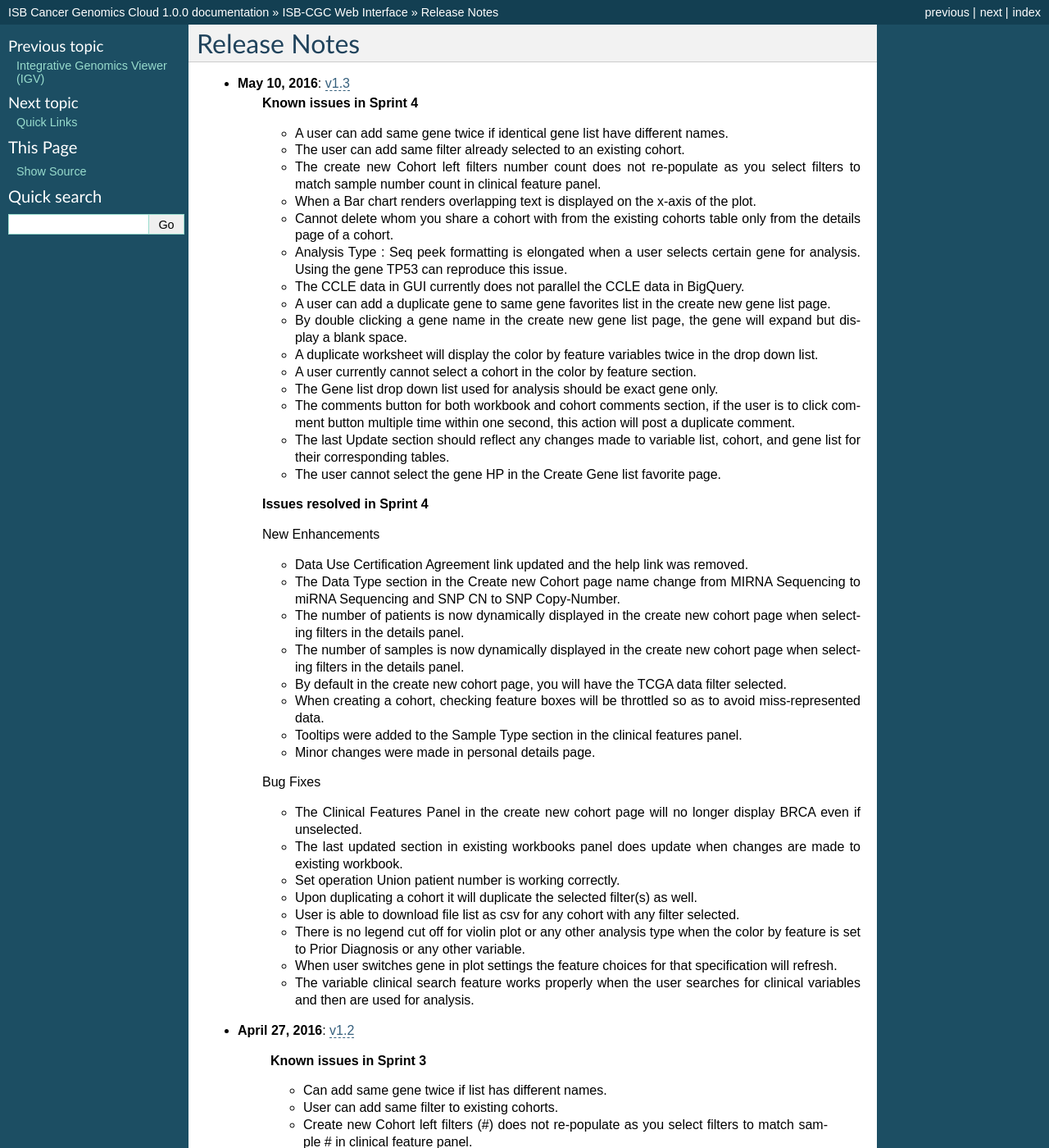
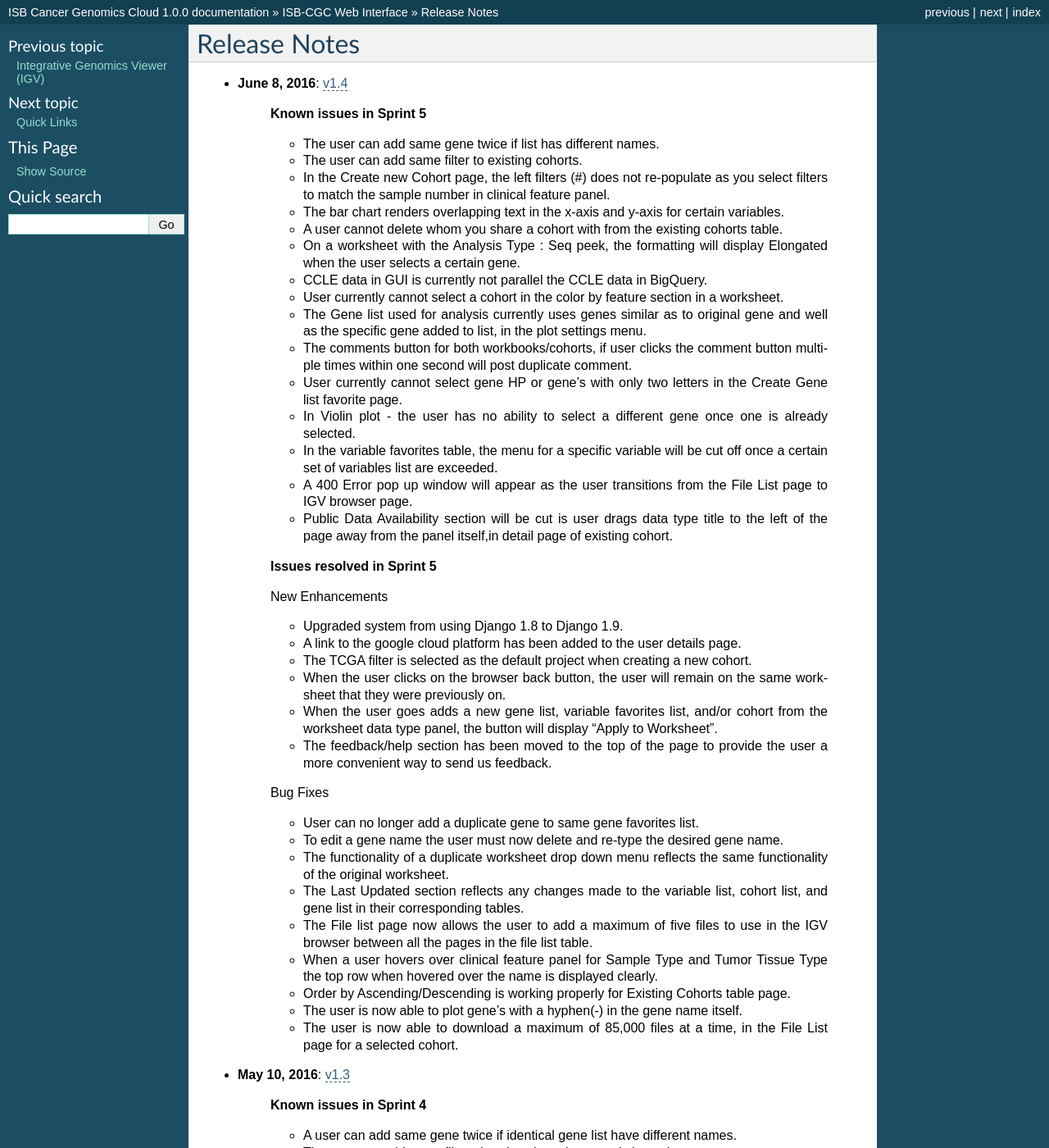
Before and after one commit to isb-cgc/readthedocs, a Sphinx documentation site: the page built from docs/source/sections/webapp/releases.rst, in a window 1280 px wide and 1400 px high. Shown: the whole window at 82% size. Built offline with Sphinx 7.4.7, drawn with Linux system fonts in a browser that asks for light colours.

Commit message:
Update release notes for Sprint 5

```diff
--- a/docs/source/sections/webapp/releases.rst
+++ b/docs/source/sections/webapp/releases.rst
@@ -2,7 +2,52 @@
 Release Notes
 *************
 
+*  **June 8, 2016**: `v1.4 <https://github.com/isb-cgc/ISB-CGC-Webapp/releases/tag/2.4>`_
+
+    **Known issues in Sprint 5**
+
+    - The user can add same gene twice if list has different names.
+    - The user can add same filter to existing cohorts.
+    - In the Create new Cohort page, the left filters (#) does not re-populate as you select filters to match the sample number in clinical feature panel.
+    - The bar chart renders overlapping text in the x-axis and y-axis for certain variables.
+    - A user cannot delete whom you share a cohort with from the existing cohorts table.
+    - On a worksheet with the Analysis Type : Seq peek, the formatting will display Elongated when the user selects a certain gene.
+    - CCLE data in GUI is currently not parallel the CCLE data in BigQuery.
+    - User currently cannot select a cohort in the color by feature section in a worksheet.
+    - The Gene list used for analysis currently uses genes similar as to original gene and well as the specific gene added to list, in the plot settings menu.
+    - The comments button for both workbooks/cohorts, if user clicks the comment button multiple times within one second will post duplicate comment.
+    - User currently cannot select gene HP or gene’s with only two letters in the Create Gene list favorite page.
+    - In Violin plot -  the user has no ability to select a different gene once one is already selected.
+    - In the variable favorites table, the menu for a specific variable will be cut off once a certain set of variables list are exceeded.
+    - A 400 Error pop up window will appear as the user transitions from the  File List page to  IGV browser page.
+    - Public Data Availability section will be cut  is user drags data type title to the left of the page away from the panel itself,in detail page of existing cohort.
+
+    **Issues resolved in Sprint 5**
+
+    New Enhancements
+
+    - Upgraded system from using Django 1.8 to Django 1.9.
+    - A link to the google cloud platform has been added to the user details page.
+    - The TCGA filter is selected as the default project when creating a new cohort.
+    - When the user clicks on the browser back button, the user will remain on the same worksheet that they were previously on.
+    - When the user goes adds a new gene list, variable favorites list, and/or cohort from the worksheet data type panel, the button will display “Apply to Worksheet”.
+    - The feedback/help section has been moved to the top of the page to provide the user a more convenient way to send us feedback.
+
+    Bug Fixes
+
+    - User can no longer add a duplicate gene to same gene favorites list.
+    - To edit a gene name the user must now delete and re-type the desired gene name.
+    - The functionality of a duplicate worksheet drop down menu reflects the same functionality of the original worksheet.
+    - The Last Updated section reflects any changes made to the variable list, cohort list, and gene list in their corresponding tables.
+    - The File list page now allows the user to add a maximum of five files to use in the IGV browser between all the pages in the file list table.
+    - When a user hovers over clinical feature panel for Sample Type and Tumor Tissue Type the top row when hovered over the name is displayed clearly.
+    - Order by Ascending/Descending is working properly for Existing Cohorts table page.
+    - The user is now able to plot gene’s with a hyphen(-) in the gene name itself.
+    - The user is now able to download a maximum of 85,000 files at a time, in the File List page for a selected cohort.
+
+
 *  **May 10, 2016**: `v1.3 <https://github.com/isb-cgc/ISB-CGC-Webapp/releases/tag/2.3>`_
+
     **Known issues in Sprint 4**
 
     - A user can add same gene twice if identical gene list have different names.
```
